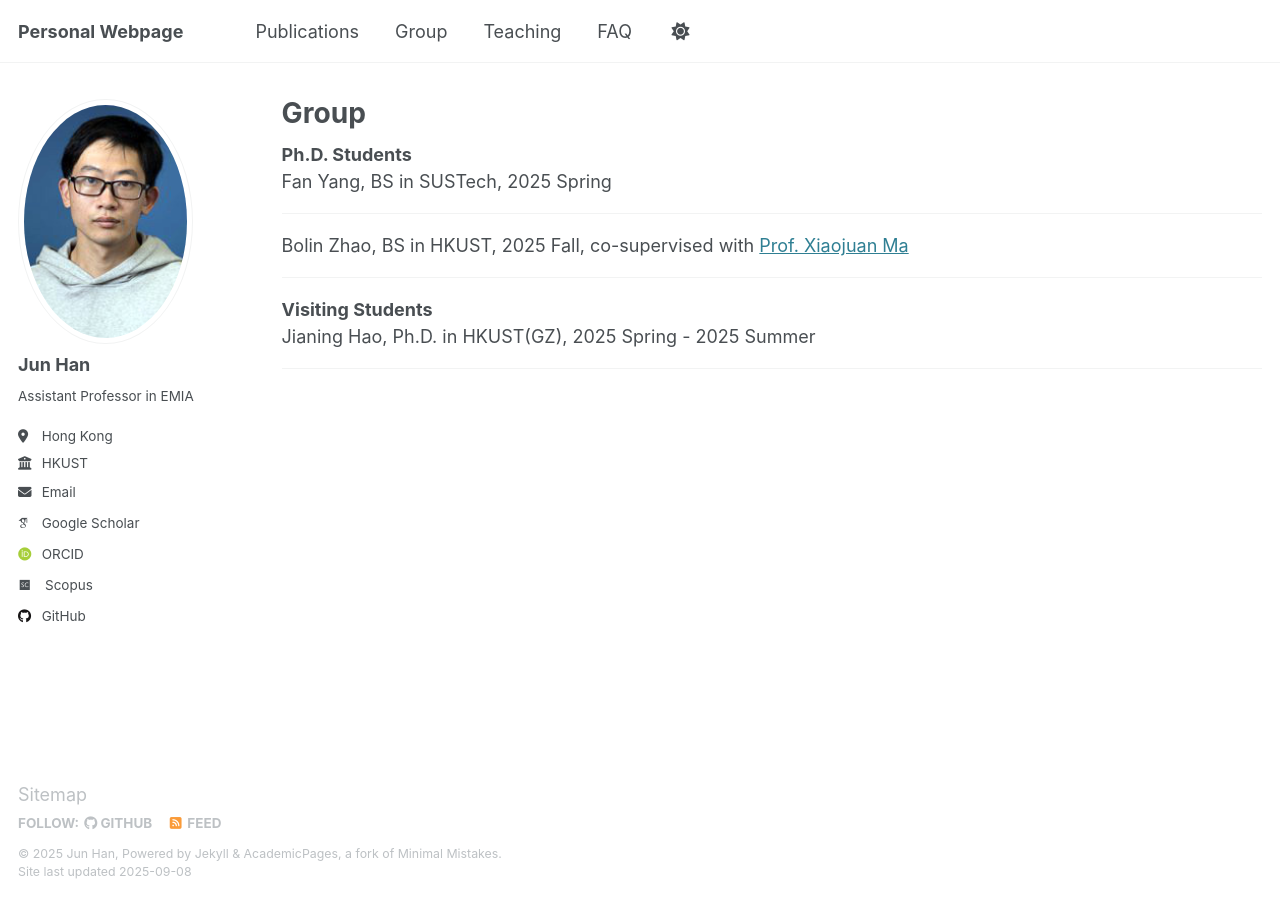
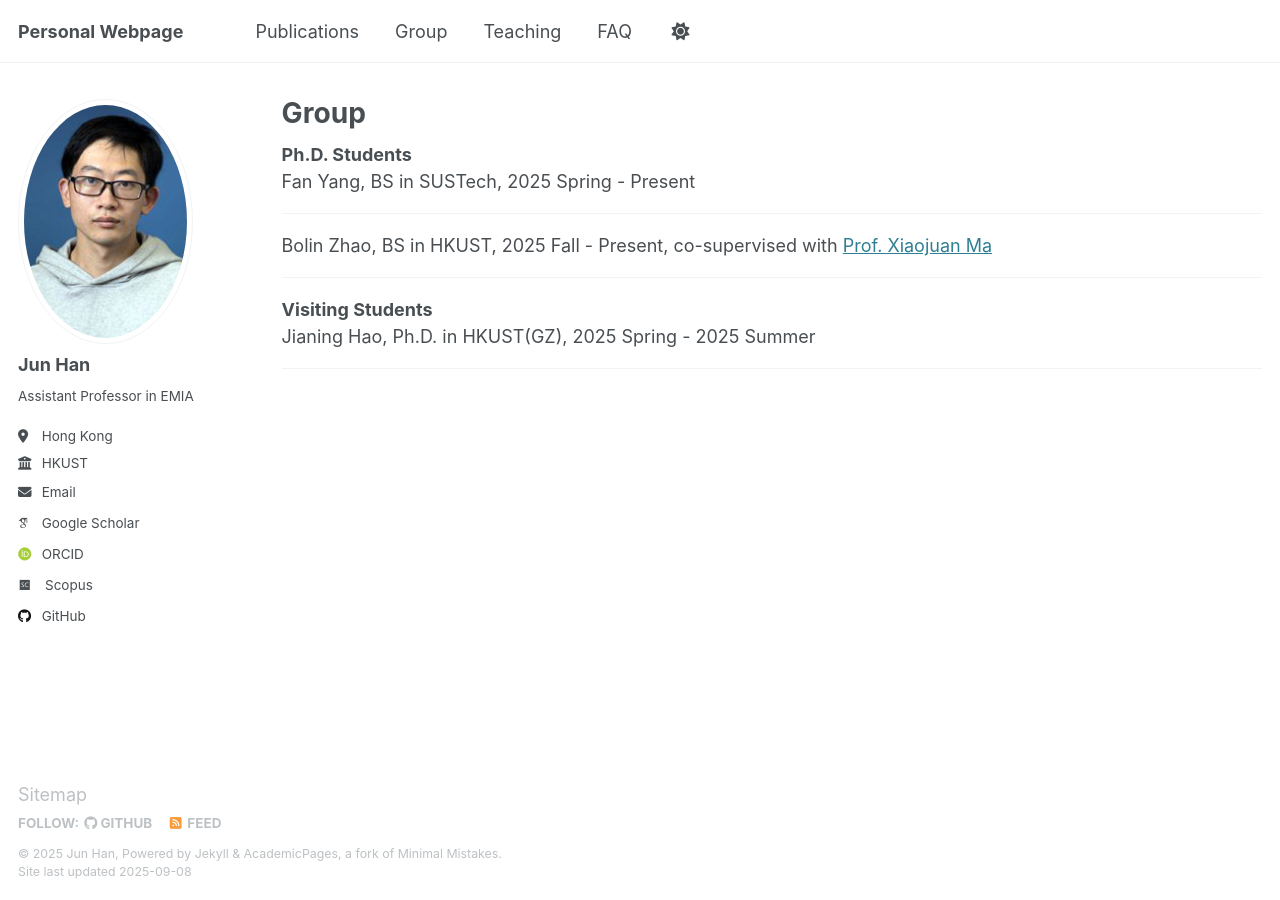
Before and after one commit to stevenhan1991/stevenhan1991.github.io, a Jekyll site: the page built from _pages/group.md, in a window 1280 px wide. Built offline with Jekyll 4.4.1, drawn with Linux system fonts in a browser that asks for light colours; some web fonts are replaced.

Commit message:
Update group.md

```diff
--- a/_pages/group.md
+++ b/_pages/group.md
@@ -12,12 +12,12 @@ redirect_from:
  <b> Ph.D. Students </b>
 
   <div class="text">
-    <div class="title"> Fan Yang, BS in SUSTech, 2025 Spring   </div>
+    <div class="title"> Fan Yang, BS in SUSTech, 2025 Spring - Present   </div>
 
    <hr>
 
    <div class="text">
-    <div class="title"> Bolin Zhao, BS in HKUST, 2025 Fall, co-supervised with <a href="https://seng.hkust.edu.hk/about/people/faculty/xiaojuan-ma">Prof. Xiaojuan Ma</a></div>
+    <div class="title"> Bolin Zhao, BS in HKUST, 2025 Fall - Present, co-supervised with <a href="https://seng.hkust.edu.hk/about/people/faculty/xiaojuan-ma">Prof. Xiaojuan Ma</a></div>
 
    <hr>
 
```
